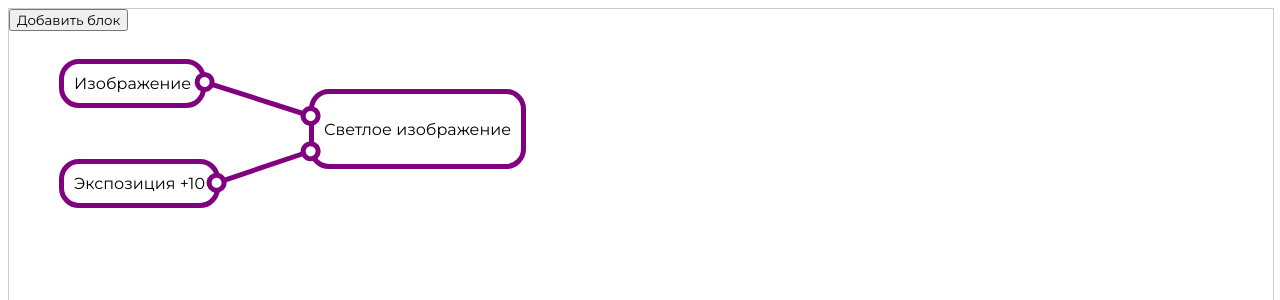
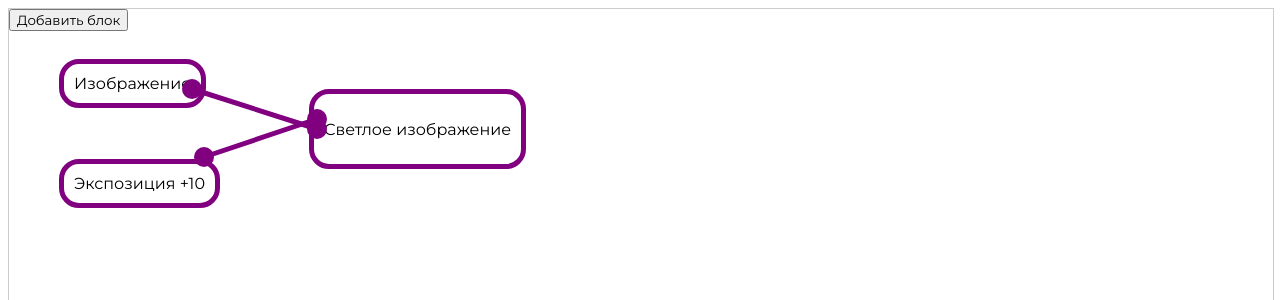
Before and after one commit to RostislavIvanov/diploma, a React (Vite) app: page / in a window 1280 px wide. Shown: the top 300 px of the page. Built offline with nearby package versions, Linux system fonts and the light colour scheme.

Commit message:
Переработка компонента Arrow.tsx и добавление функционала перетаскивания

```diff
--- a/src/components/Arrow/Arrow.tsx
+++ b/src/components/Arrow/Arrow.tsx
@@ -1,56 +1,87 @@
-import { FC } from "react";
+import React, { FC, useState, useEffect } from "react";
 
-interface IArrowProps {
+export interface IArrowProps {
     startX: number;
     startY: number;
     endX: number;
     endY: number;
+    onMouseMove?: (newStartX: number, newStartY: number, newEndX: number, newEndY: number) => void;
 }
-const Arrow:FC<IArrowProps> = ({ startX, startY, endX, endY }) => {
-    const dx = endX - startX;
-    const dy = endY - startY;
-    const angle = Math.atan2(dy, dx) * 180 / Math.PI;
-    const length = Math.sqrt(dx * dx + dy * dy);
+
+const Arrow: FC<IArrowProps> = ({ startX, startY, endX, endY, onMouseMove }) => {
+    const [isArrowStartDragging, setIsArrowStartDragging] = useState<boolean>(false);
+    const [isArrowEndDragging, setIsArrowEndDragging] = useState<boolean>(false);
+    const [dragOffsetX, setDragOffsetX] = useState<number>(0);
+    const [dragOffsetY, setDragOffsetY] = useState<number>(0);
+    const circleRadius = 10;
+
+    useEffect(() => {
+        const handleMouseUp = () => {
+            setIsArrowStartDragging(false);
+            setIsArrowEndDragging(false);
+        };
+
+        const handleMouseMove = (event: MouseEvent) => {
+            const offsetX = event.clientX - dragOffsetX;
+            const offsetY = event.clientY - dragOffsetY;
+
+            if (isArrowStartDragging && onMouseMove) {
+                onMouseMove(offsetX, offsetY, endX, endY);
+            } else if (isArrowEndDragging && onMouseMove) {
+                onMouseMove(startX, startY, offsetX, offsetY);
+            }
+        };
+
+        if (isArrowStartDragging || isArrowEndDragging) {
+            document.addEventListener("mousemove", handleMouseMove);
+            document.addEventListener("mouseup", handleMouseUp);
+        }
+
+        return () => {
+            document.removeEventListener("mousemove", handleMouseMove);
+            document.removeEventListener("mouseup", handleMouseUp);
+        };
+    }, [isArrowStartDragging, isArrowEndDragging, onMouseMove, endX, endY, startX, startY, dragOffsetX, dragOffsetY]);
+
+    const handleArrowStartMouseDown = (event: React.MouseEvent<SVGCircleElement>): void => {
+        setIsArrowStartDragging(true);
+        setDragOffsetX(event.clientX - startX);
+        setDragOffsetY(event.clientY - startY);
+    };
+
+    const handleArrowEndMouseDown = (event: React.MouseEvent<SVGCircleElement>): void => {
+        setIsArrowEndDragging(true);
+        setDragOffsetX(event.clientX - endX);
+        setDragOffsetY(event.clientY - endY);
+    };
 
     return (
-        <svg style={{
-            position: 'absolute',
-            width: length,
-            height: '20px',
-            transform: `translate(${startX}px, ${startY}px) rotate(${angle}deg)`,
-            zIndex: 2
-        }}>
+        <svg
+            style={{ position: 'absolute', overflow: "visible", width: '1px', height: '1px'}}
+        >
             <line
-                x1="10"
-                y1="10"
-                x2={length}
-                y2="10"
-                strokeWidth={'5'}
+                x1={startX}
+                y1={startY}
+                x2={endX}
+                y2={endY}
+                strokeWidth={circleRadius / 2}
                 stroke={'purple'}
             />
             <circle
-                cx={'10'}
-                cy={'10'}
-                r={10}
+                cx={startX}
+                cy={startY}
+                r={circleRadius}
                 fill={'purple'}
+                onMouseDown={handleArrowStartMouseDown}
+                style={{ cursor: 'grab' }}
             />
             <circle
-                cx={'10'}
-                cy={'10'}
-                r={5}
-                fill={'white'}
-            />
-            <circle
-                cx={length - 10}
-                cy={'10'}
-                r={10}
+                cx={endX}
+                cy={endY}
+                r={circleRadius}
                 fill={'purple'}
-            />
-            <circle
-                cx={length - 10}
-                cy={'10'}
-                r={5}
-                fill={'white'}
+                onMouseDown={handleArrowEndMouseDown}
+                style={{ cursor: 'grab' }}
             />
         </svg>
     );
```
